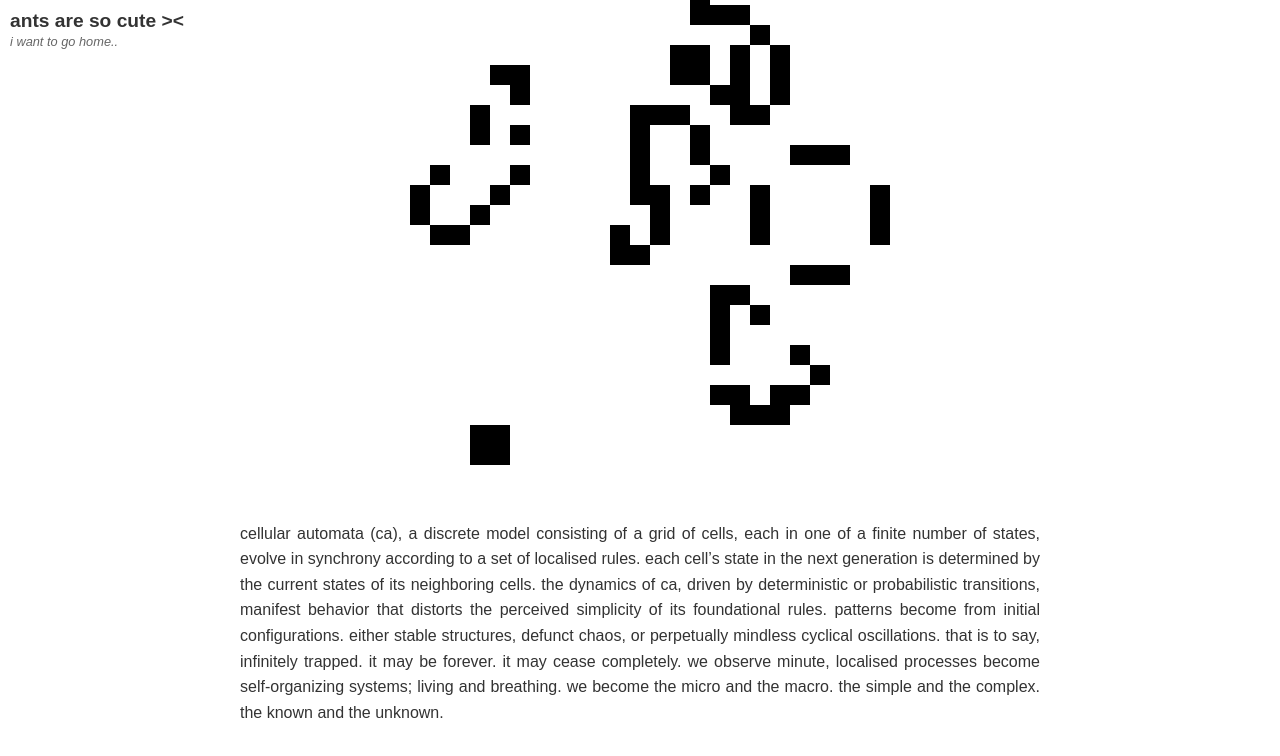
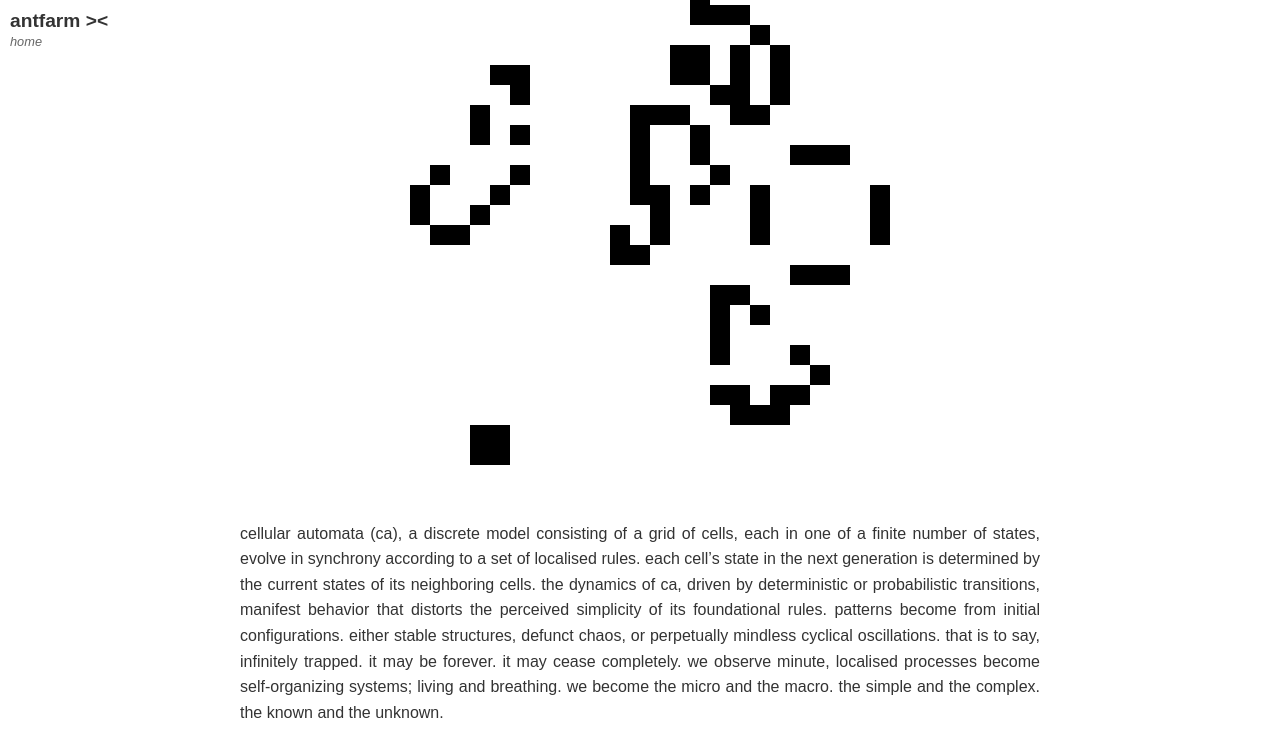
Before and after one commit to unixsheol/sheol, a plain HTML site: page antfarm.html in a window 1280 px wide. Drawn offline with Linux system fonts and the light colour scheme.

Commit message:
Update antfarm.html

```diff
--- a/antfarm.html
+++ b/antfarm.html
@@ -3,7 +3,7 @@
 <head>
     <meta charset="UTF-8">
     <meta name="viewport" content="width=device-width, initial-scale=1.0">
-    <title>Cellular Automata Example</title>
+    <title>antfarm</title>
     <style>
         body {
             font-family: Arial, sans-serif;
@@ -80,8 +80,8 @@
 </head>
 <body>
     <div id="top-left">
-        <h1>ants are so cute ><</h1>
-        <a href="index.html">i want to go home..</a>
+        <h1>antfarm ><</h1>
+        <a href="index.html">home</a>
     </div>
 
     <div id="ca-container"></div>
```
